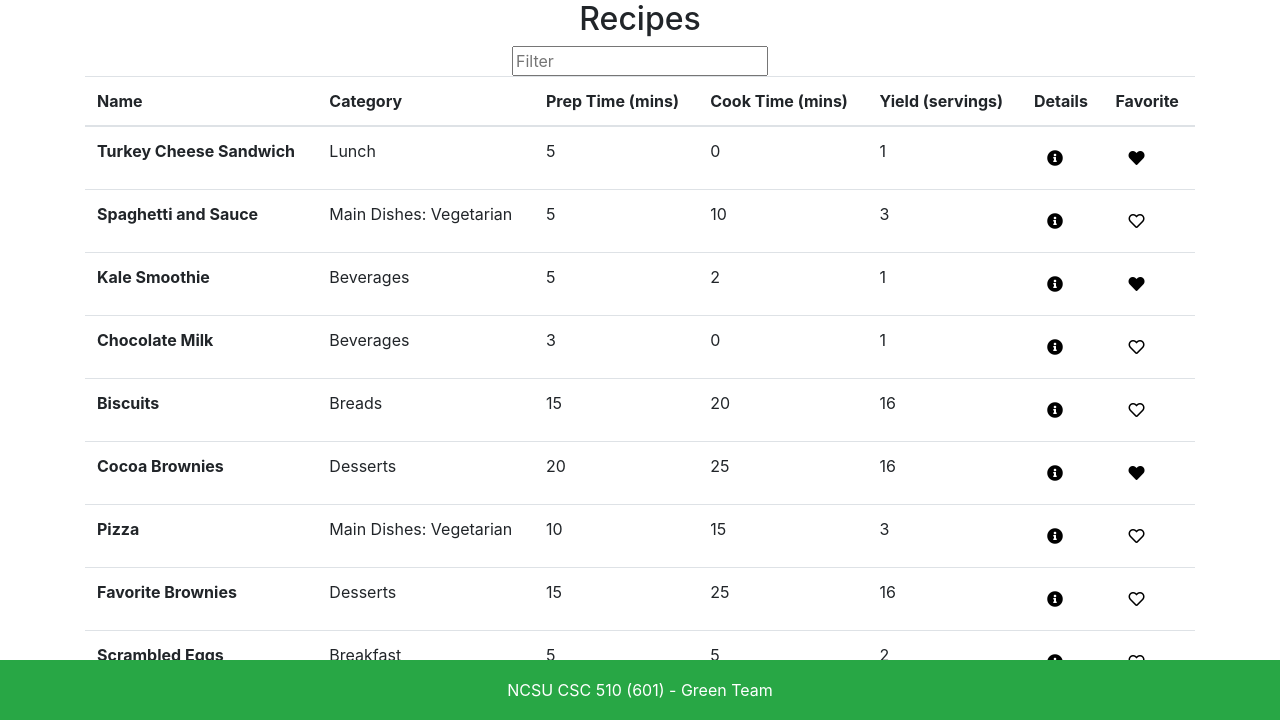
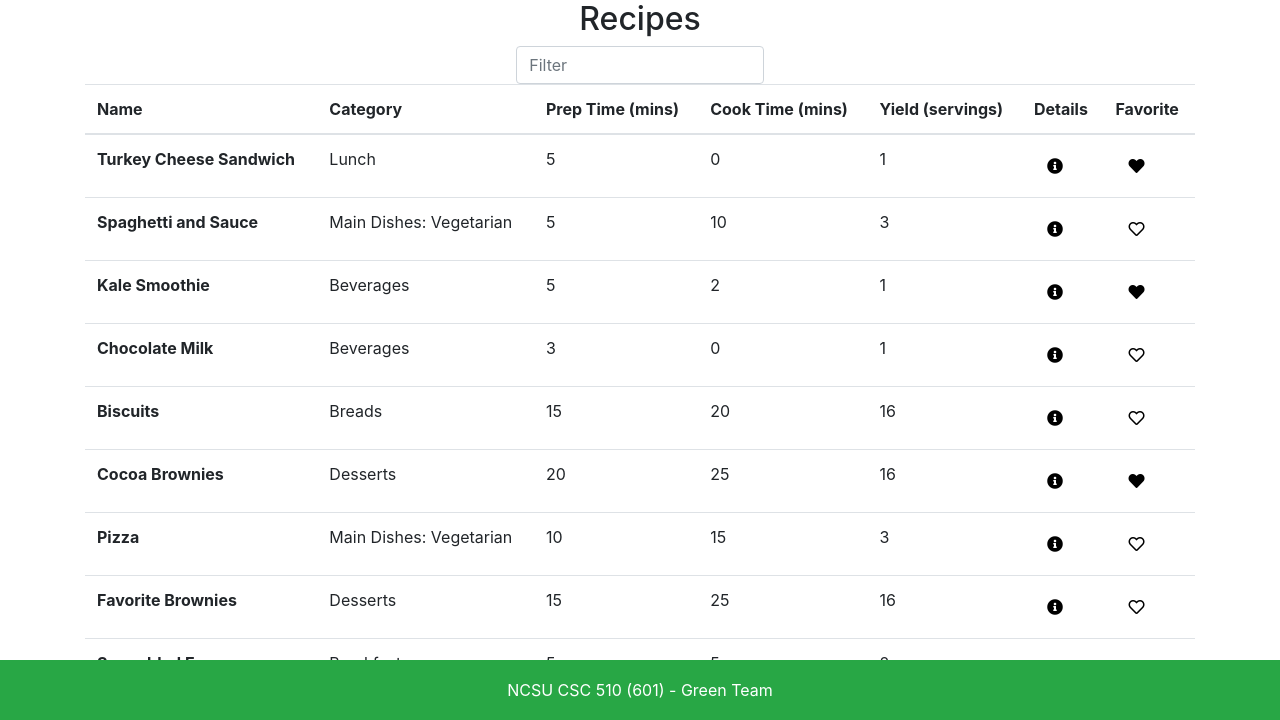
Before and after one commit to totallybradical/csc510-reciplease, a Django app: page /recipes/ in a window 1280 px wide. Shown: the part 80-800 px from the top of the page. Run offline with Django 3.2, Linux system fonts and the light colour scheme; a user stored in the database is signed in; data comes from the database, SQL or seed files in the repository; some libraries are stand-ins or nearby versions.

Commit message:
more bootstrappy filter box

```diff
--- a/recipes/templates/recipes/recipe_list.html
+++ b/recipes/templates/recipes/recipe_list.html
@@ -12,8 +12,10 @@
 
     {% if recipes %}
 
-    <div align="center">
-        <input id="filter-input" placeholder="Filter" />
+    <div align="center" >
+        <div class="col-sm-3">
+            <input id="filter-input" class="form-control" placeholder="Filter" />
+        </div>
     </div>
 
     <table class="table header-fixed">
```
